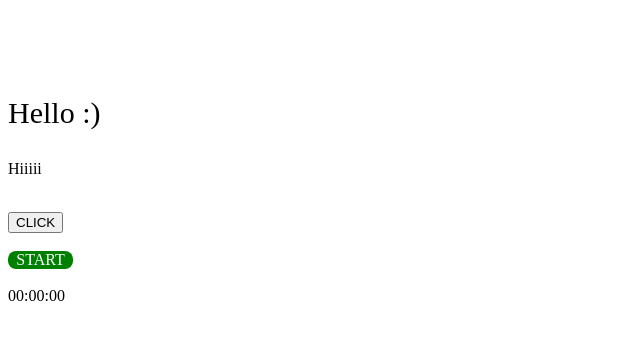
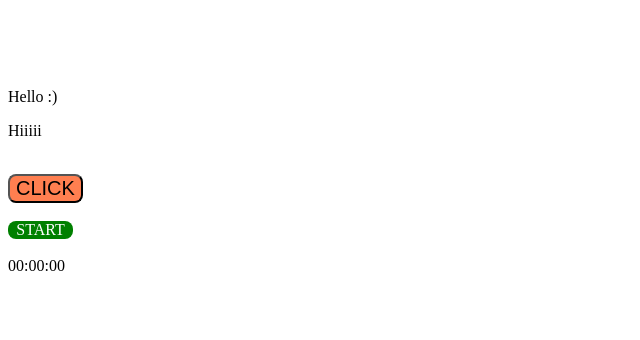
Before and after one commit to nirmal-92/FullStack-Development, a plain HTML site: page MERN stack/new.html in a window 1280 px wide. Shown: the whole page, without its empty margins (0-640 px from the left). Drawn offline with Linux system fonts and the light colour scheme.

Commit message:
new commit

```diff
--- a/MERN stack/style.css
+++ b/MERN stack/style.css
@@ -1,5 +1,7 @@
-#greetings{
-    font-size: 30px;
+#get{
+    font-size: 20px;
+    background-color:coral;
+    border-radius: 8px;
 }
 
 
```
